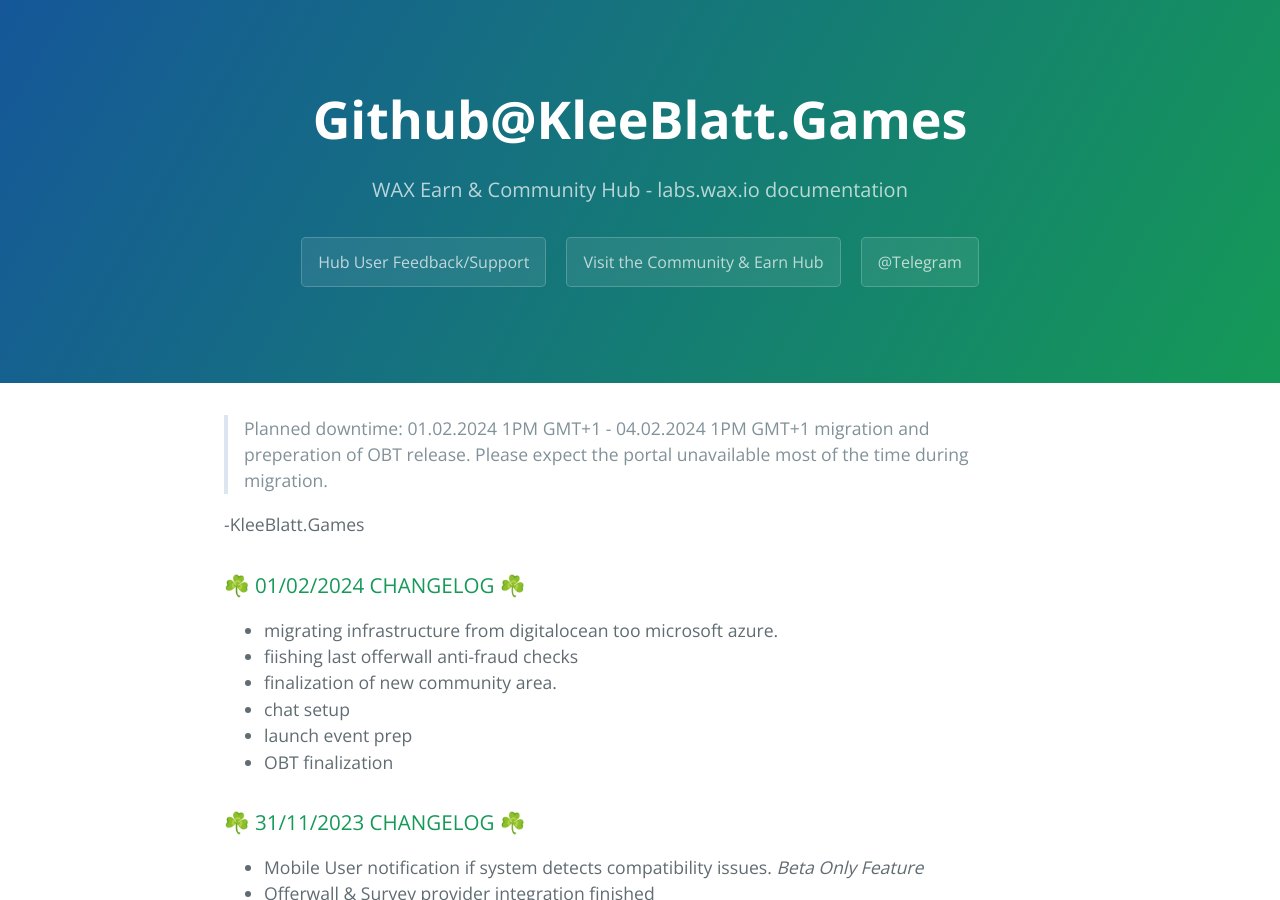
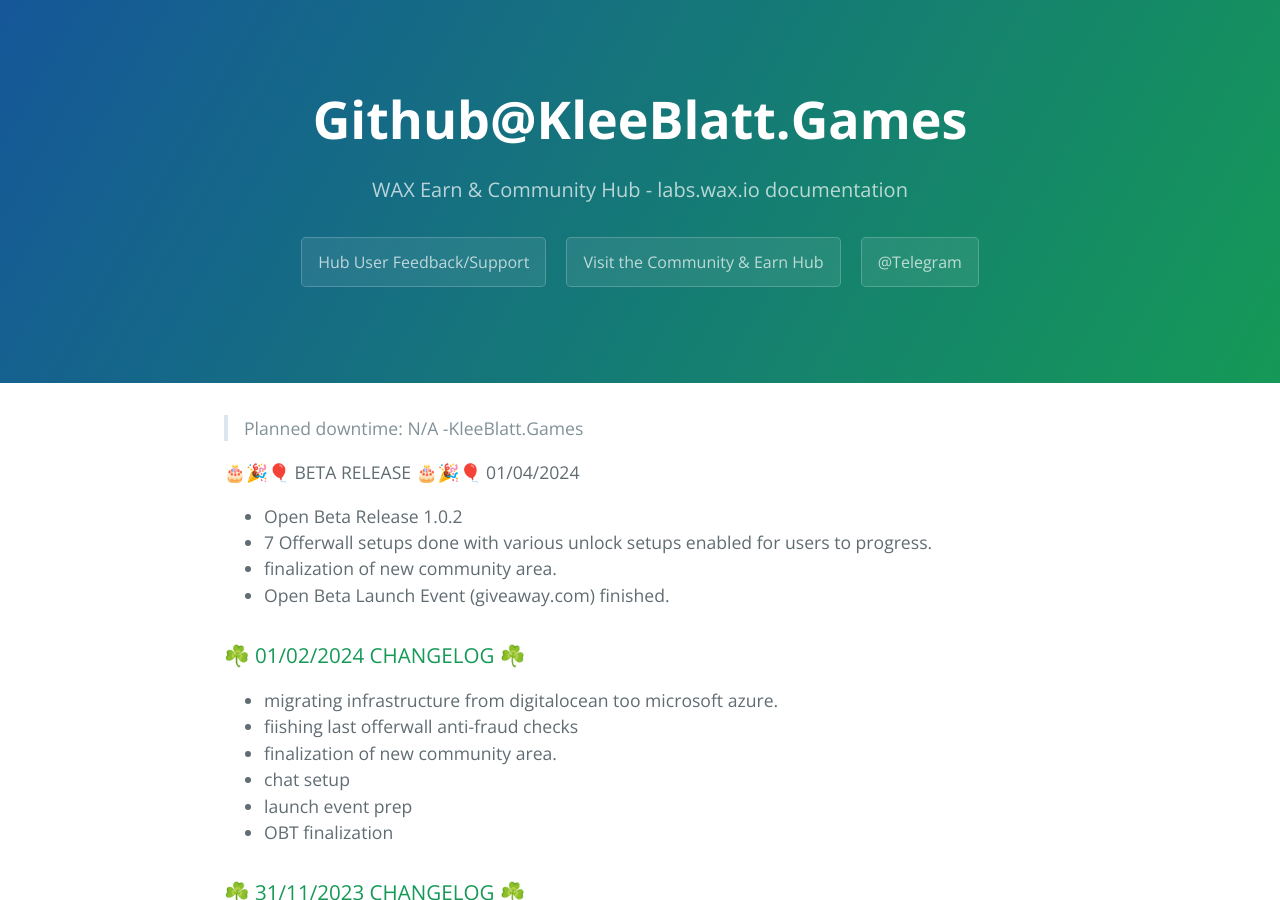
Before and after one commit to KleeblattGames/KleeblattGames.github.io, a Jekyll site: the page built from index.md, in a window 1280 px wide and 900 px high. Built offline with Jekyll 4.4.1, drawn with Linux system fonts in a browser that asks for light colours; comment, search, counter and statistics services are not loaded.

Commit message:
Update index.md

```diff
--- a/index.md
+++ b/index.md
@@ -2,10 +2,16 @@
 layout: default
 ---
 
-> Planned downtime: 01.02.2024 1PM GMT+1 - 04.02.2024 1PM GMT+1 migration and preperation of OBT release.
-> Please expect the portal unavailable most of the time during migration.
+> Planned downtime: N/A
+-KleeBlatt.Games
 
--KleeBlatt.Games
+
+🎂🎉🎈 BETA RELEASE 🎂🎉🎈 01/04/2024
+- Open Beta Release 1.0.2
+- 7 Offerwall setups done with various unlock setups enabled for users to progress.
+- finalization of new community area.
+- Open Beta Launch Event (giveaway.com) finished.
+
 
 
 ### ☘️ 01/02/2024 CHANGELOG ☘️
```
